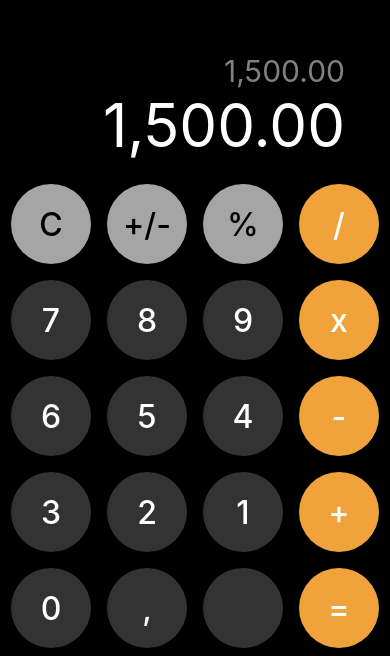
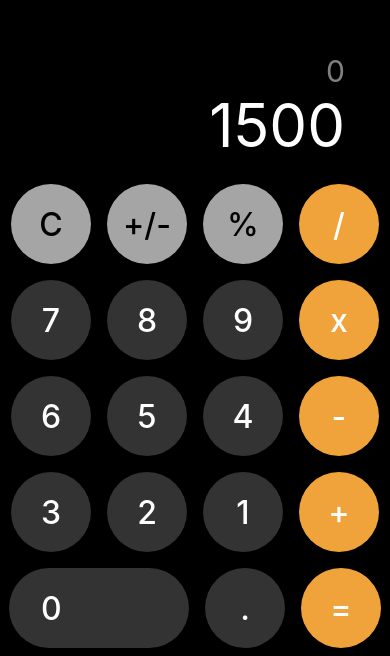
Before and after one commit to NikolaM-Dev/rn-calculator, a React Native app: screen / in a window 390 px wide. Shown: the part 188-844 px from the top of the page. Built offline with nearby package versions, Linux system fonts and the light colour scheme.

Commit message:
feat(screens): Add functionality to calculator

```diff
--- a/src/screens/CalculatorScreen.tsx
+++ b/src/screens/CalculatorScreen.tsx
@@ -1,43 +1,96 @@
-import React from 'react';
+import React, {useState} from 'react';
 import {Text, View} from 'react-native';
 
 import Button from '../components/Button';
 import {styles} from '../theme/appTheme';
 
 const CalculatorScreen = () => {
+  const [number, setNumber] = useState<string>('1500');
+  const [ans, setAns] = useState<string>('0');
+
+  const clean = () => setNumber('0');
+
+  const buildResult = (payload?: string) => {
+    // No double point
+    if (number.includes('.') && payload === '.') {
+      return;
+    }
+
+    if (number.startsWith('0') || number.startsWith('-0')) {
+      // Decimal point
+      if (payload === '.') {
+        setNumber(number + payload);
+        // Evaluate if there is zero, and there is a point
+      } else if (payload === '0' && number.includes('.')) {
+        setNumber(number + payload);
+        // Evaluate if it is different from zero and has no point
+      } else if (payload !== '0' && !number.includes('.')) {
+        setNumber(payload!);
+        // Prevent 000.0
+      } else if (payload === '0' && !number.includes('.')) {
+        return;
+      } else {
+        setNumber(number + payload);
+      }
+    } else {
+      setNumber(number + payload);
+    }
+  };
+  const positveAndNegative = () => {
+    number.includes('-')
+      ? setNumber(number.replace('-', ''))
+      : setNumber('-' + number);
+  };
+
   return (
     <View style={styles.wrapper}>
-      <Text style={styles.ans}>1,500.00</Text>
-      <Text style={styles.result}>1,500.00</Text>
+      <Text style={styles.ans}>{ans}</Text>
+      <Text style={styles.result} numberOfLines={1} adjustsFontSizeToFit>
+        {number}
+      </Text>
       <View style={styles.row}>
-        <Button text={'C'} color={'black'} backgroundColor={'#A5A5A5'} />
-        <Button text={'+/-'} color={'black'} backgroundColor={'#A5A5A5'} />
-        <Button text={'%'} color={'black'} backgroundColor={'#A5A5A5'} />
-        <Button text={'/'} backgroundColor={'#F1A33B'} />
+        <Button
+          text={'C'}
+          color={'black'}
+          backgroundColor={'#A5A5A5'}
+          action={clean}
+        />
+        <Button
+          action={positveAndNegative}
+          text={'+/-'}
+          color={'black'}
+          backgroundColor={'#A5A5A5'}
+        />
+        <Button
+          action={buildResult}
+          text={'%'}
+          color={'black'}
+          backgroundColor={'#A5A5A5'}
+        />
+        <Button action={buildResult} text={'/'} backgroundColor={'#F1A33B'} />
       </View>
       <View style={styles.row}>
-        <Button text={'7'} />
-        <Button text={'8'} />
-        <Button text={'9'} />
-        <Button text={'x'} backgroundColor={'#F1A33B'} />
+        <Button action={buildResult} text={'7'} />
+        <Button action={buildResult} text={'8'} />
+        <Button action={buildResult} text={'9'} />
+        <Button action={buildResult} text={'x'} backgroundColor={'#F1A33B'} />
       </View>
       <View style={styles.row}>
-        <Button text={'6'} />
-        <Button text={'5'} />
-        <Button text={'4'} />
-        <Button text={'-'} backgroundColor={'#F1A33B'} />
+        <Button action={buildResult} text={'6'} />
+        <Button action={buildResult} text={'5'} />
+        <Button action={buildResult} text={'4'} />
+        <Button action={buildResult} text={'-'} backgroundColor={'#F1A33B'} />
       </View>
       <View style={styles.row}>
-        <Button text={'3'} />
-        <Button text={'2'} />
-        <Button text={'1'} />
-        <Button text={'+'} backgroundColor={'#F1A33B'} />
+        <Button action={buildResult} text={'3'} />
+        <Button action={buildResult} text={'2'} />
+        <Button action={buildResult} text={'1'} />
+        <Button action={buildResult} text={'+'} backgroundColor={'#F1A33B'} />
       </View>
       <View style={styles.row}>
-        <Button text={'0'} />
-        <Button text={','} />
-        <Button text={''} />
-        <Button text={'='} backgroundColor={'#F1A33B'} />
+        <Button action={buildResult} text={'0'} double />
+        <Button action={buildResult} text={'.'} />
+        <Button action={buildResult} text={'='} backgroundColor={'#F1A33B'} />
       </View>
     </View>
   );
```
